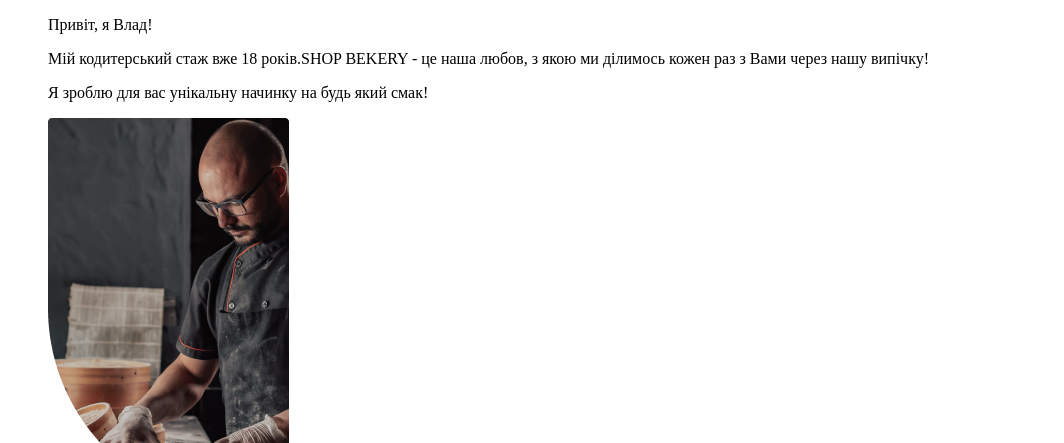
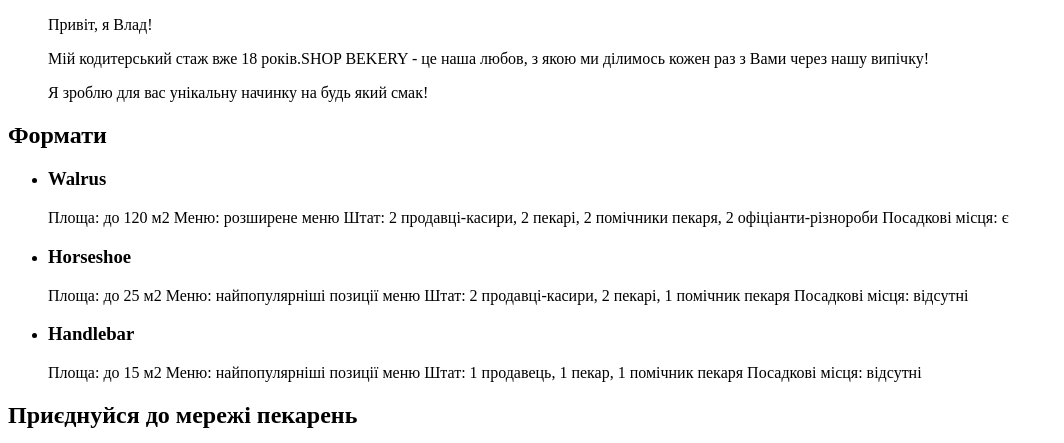
Before and after one commit to Kapik044/genius-text, a plain HTML site: page index.html in a window 1280 px wide. Shown: the part 1574-2017 px from the top of the page, without its empty margins (0-1064 px from the left). Drawn offline with Linux system fonts and the light colour scheme.

```diff
--- a/index.html
+++ b/index.html
@@ -67,7 +67,7 @@
                             Вами через нашу
                             випічку!</p>
                         <p>Я зроблю для вас унікальну начинку на будь який смак!</p>
-                        <img src="./images/влад.jpg" alt="Влад робить з тіста формочки">
+
                     </article>
                 </li>
             </ul>
```
Also changed, not shown: 1 other file.
